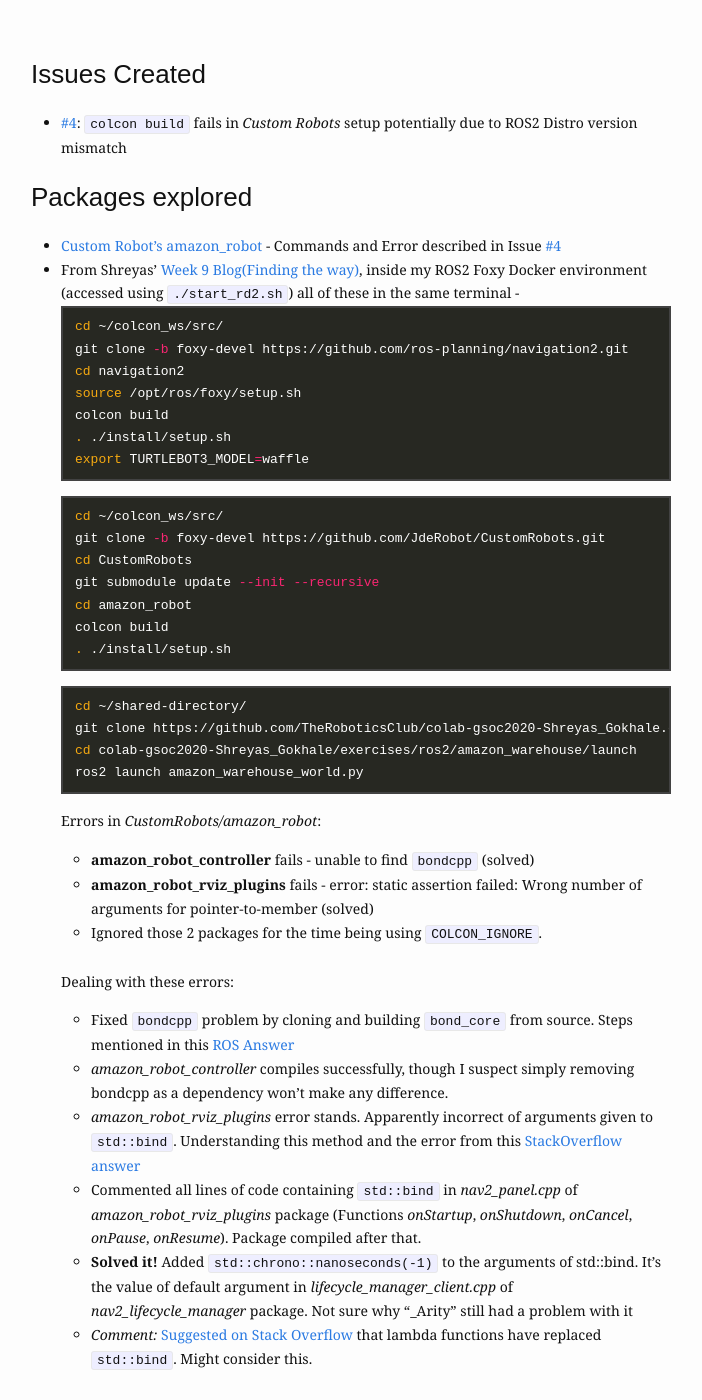
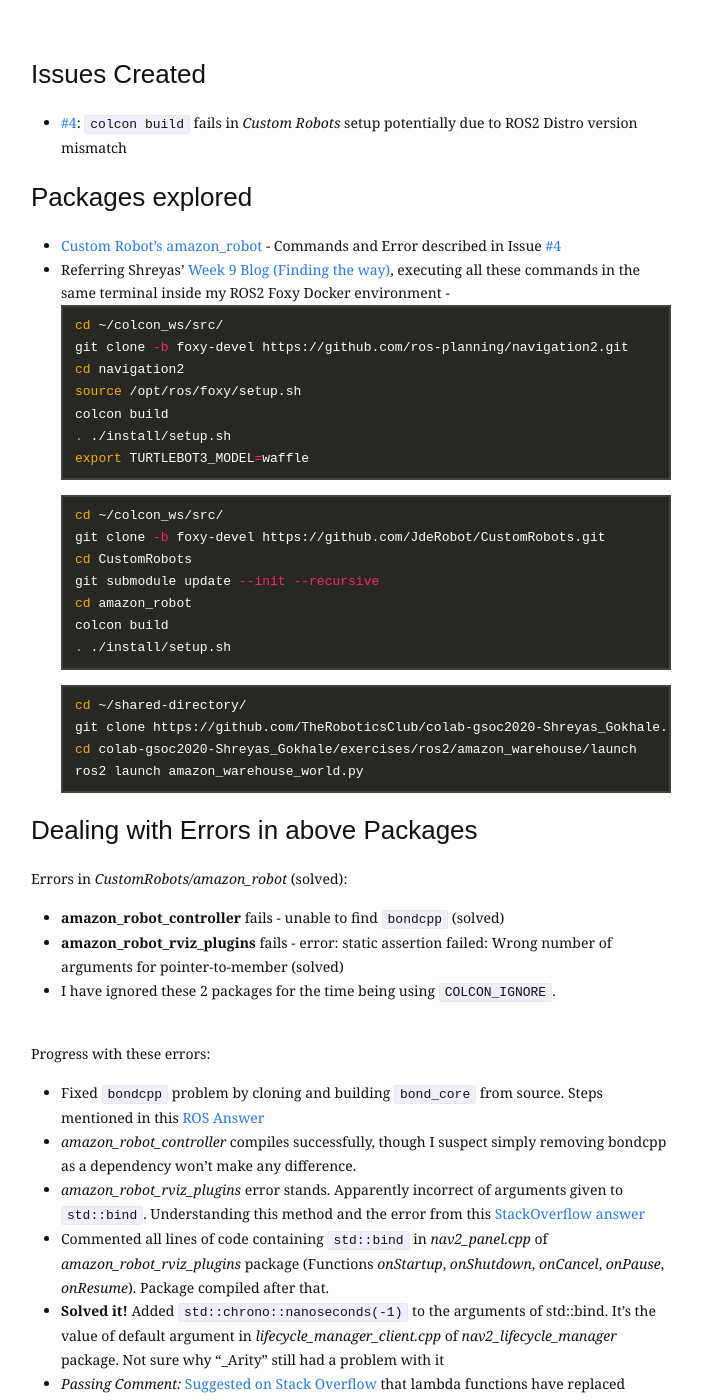
Before and after one commit to TheRoboticsClub/gsoc2021-Siddharth_Saha, a Jekyll site: the page built from docs/_posts/milestones/2021-06-02-week-1.md, in a window 1280 px wide and 1400 px high, scrolled down 543 px. Shown: the whole window, without its empty margins (289-991 px from the left). Built offline with Jekyll 4.4.1, drawn with Linux system fonts in a browser that asks for light colours; nearby versions of some CDN libraries; some of the changed text lies outside the part shown.

Commit message:
Heavily reformatted week 1 blog; updated pending errors; fixed broken url

````diff
--- a/docs/_posts/milestones/2021-06-02-week-1.md
+++ b/docs/_posts/milestones/2021-06-02-week-1.md
@@ -17,7 +17,7 @@ category: milestones
 
 ### Packages explored
 - [Custom Robot's amazon_robot](https://github.com/JdeRobot/CustomRobots/tree/foxy-devel/amazon_robot) - Commands and Error described in Issue [#4][]
-- From Shreyas' [Week 9 Blog(Finding the way)](https://theroboticsclub.github.io/colab-gsoc2020-Shreyas_Gokhale/finding-the-way), inside my ROS2 Foxy Docker environment (accessed using `./start_rd2.sh`) all of these in the same terminal -
+- Referring Shreyas' [Week 9 Blog (Finding the way)](https://theroboticsclub.github.io/colab-gsoc2020-Shreyas_Gokhale/finding-the-way), executing all these commands in the same terminal inside my ROS2 Foxy Docker environment -
 ```sh
 cd ~/colcon_ws/src/
 git clone -b foxy-devel https://github.com/ros-planning/navigation2.git
@@ -42,29 +42,45 @@ git clone https://github.com/TheRoboticsClub/colab-gsoc2020-Shreyas_Gokhale.git
 cd colab-gsoc2020-Shreyas_Gokhale/exercises/ros2/amazon_warehouse/launch
 ros2 launch amazon_warehouse_world.py
 ```
-Errors in *CustomRobots/amazon_robot*:
-    + **amazon_robot_controller** fails - unable to find `bondcpp` (solved)
-    + **amazon_robot_rviz_plugins** fails - error: static assertion failed: Wrong number of arguments for pointer-to-member (solved)
-    + Ignored those 2 packages for the time being using `COLCON_IGNORE`.
+
+
+### Dealing with Errors in above Packages
+Errors in *CustomRobots/amazon_robot* (solved):
+
+- **amazon_robot_controller** fails - unable to find `bondcpp` (solved)
+- **amazon_robot_rviz_plugins** fails - error: static assertion failed: Wrong number of arguments for pointer-to-member (solved)
+- I have ignored these 2 packages for the time being using `COLCON_IGNORE`.
 <br/>
 
-  Dealing with these errors:
-    + Fixed `bondcpp` problem by cloning and building `bond_core` from source. Steps mentioned in this [ROS Answer](https://answers.ros.org/question/367929/compilation-error-master-branch-navigation2/)
-    + *amazon_robot_controller* compiles successfully, though I suspect simply removing bondcpp as a dependency won't make any difference.
-    + *amazon_robot_rviz_plugins* error stands. Apparently incorrect of arguments given to `std::bind`. Understanding this method and the error from this [StackOverflow answer](https://stackoverflow.com/questions/29609866/stdbind-makes-no-sense-to-me-whatsoever)
-    + Commented all lines of code containing `std::bind` in *nav2_panel.cpp* of *amazon_robot_rviz_plugins* package (Functions *onStartup*, *onShutdown*, *onCancel*, *onPause*, *onResume*). Package compiled after that.
-    + **Solved it!** Added `std::chrono::nanoseconds(-1)` to the arguments of std::bind. It's the value of default argument in *lifecycle_manager_client.cpp* of *nav2_lifecycle_manager* package. Not sure why "_Arity" still had a problem with it
-    + *Comment:* [Suggested on Stack Overflow](https://stackoverflow.com/questions/52328037/stdbind-cant-get-method-with-single-parameter-to-work) that lambda functions have replaced `std::bind`. Might consider this.
+Progress with these errors:
+
+- Fixed `bondcpp` problem by cloning and building `bond_core` from source. Steps mentioned in this [ROS Answer](https://answers.ros.org/question/367929/compilation-error-master-branch-navigation2/)
+- *amazon_robot_controller* compiles successfully, though I suspect simply removing bondcpp as a dependency won't make any difference.
+- *amazon_robot_rviz_plugins* error stands. Apparently incorrect of arguments given to `std::bind`. Understanding this method and the error from this [StackOverflow answer](https://stackoverflow.com/questions/29609866/stdbind-makes-no-sense-to-me-whatsoever)
+- Commented all lines of code containing `std::bind` in *nav2_panel.cpp* of *amazon_robot_rviz_plugins* package (Functions *onStartup*, *onShutdown*, *onCancel*, *onPause*, *onResume*). Package compiled after that.
+- **Solved it!** Added `std::chrono::nanoseconds(-1)` to the arguments of std::bind. It's the value of default argument in *lifecycle_manager_client.cpp* of *nav2_lifecycle_manager* package. Not sure why "_Arity" still had a problem with it
+- *Passing Comment:* [Suggested on Stack Overflow](https://stackoverflow.com/questions/52328037/stdbind-cant-get-method-with-single-parameter-to-work) that lambda functions have replaced `std::bind`. I might consider this.
 <br/>
 
-  Error: *File or path does not exist* (solved)
-    + Fix: In `~/shared-directory/colab-gsoc2020-Shreyas_Gokhale/exercises/ros2/amazon_warehouse/launch/amazon_warehouse_world.py`
-    + Line 153: Replace `amazon_robot.model` with `amazon_warehouse.model` or `amazon_warehouse_with_robot.model`
+Error: *File or path does not exist* (solved)
+
+- **Fix**: In `~/shared-directory/colab-gsoc2020-Shreyas_Gokhale/exercises/ros2/amazon_warehouse/launch/amazon_warehouse_world.py`
+- Line 153: Replace `amazon_robot.model` with `amazon_warehouse.model` or `amazon_warehouse_with_robot.model`
 <br/>
 
-  Error: *Fixed frame [map] does not exist*
-    + No fix yet
+Error: *Fixed frame [map] does not exist*
 
+- No fix yet
+- *Update*: This error gets solved in the future in [#94][]
+<br/>
+
+<details>
+  <summary><i>Major update</i> <small style="color: #6082B6;">(Expand)</small></summary>
+  I turn my attention solely to the foxy-devel branch of <a href="https://github.com/JdeRobot/CustomRobots/tree/foxy-devel">CustomRobots</a>. No more attention to the ROS2 workspaces inside <a href="https://github.com/TheRoboticsClub/colab-gsoc2020-Shreyas_Gokhale">colab-gsoc2020-Shreyas_Gokhale</a>
+</details>
+<br/>
+
+### Demonstrations
 **Amazon warehouse with single robot**
 ![Amazon warehouse with single robot](/gsoc2021-Siddharth_Saha/assets/img/content/week1/amazon_warehouse.png)
 
````
Also changed, not shown: other parts of docs/_posts/milestones/2021-06-02-week-1.md (+7 -2 lines).
